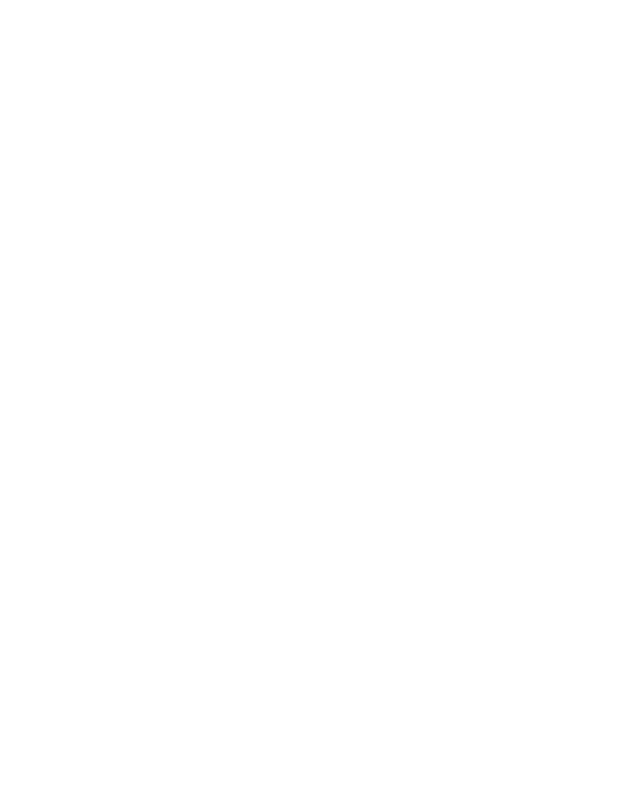
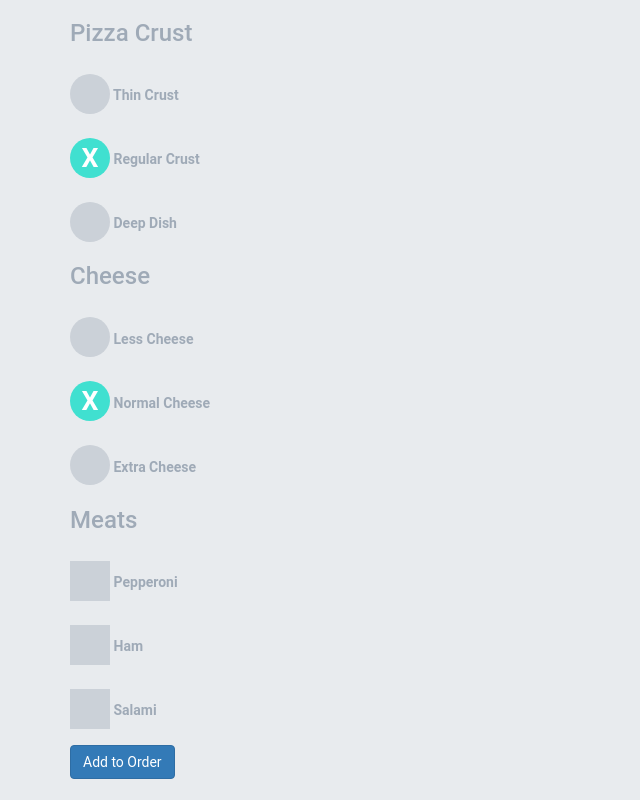
Before and after one commit to thebyronc/orderpizza, a plain HTML site: page index.html in a window 1280 px wide. Shown: the whole page, without its empty margins (0-640 px from the left). Drawn offline with Linux system fonts and the light colour scheme.

Commit message:
add basic form layout and basic js to grab data

```diff
--- a/css/styles.css
+++ b/css/styles.css
@@ -0,0 +1,65 @@
+*{font-family: 'Roboto', sans-serif;}
+
+.option-input {
+  -webkit-appearance: none;
+  -moz-appearance: none;
+  -ms-appearance: none;
+  -o-appearance: none;
+  appearance: none;
+  position: relative;
+  top: 13.33333px;
+  right: 0;
+  bottom: 0;
+  left: 0;
+  height: 40px;
+  width: 40px;
+  transition: all 0.15s ease-out 0s;
+  background: #cbd1d8;
+  border: none;
+  color: #fff;
+  cursor: pointer;
+  display: inline-block;
+  margin-right: 0.5rem;
+  outline: none;
+  position: relative;
+  z-index: 1000;
+}
+.option-input:hover {
+  background: #9faab7;
+}
+.option-input:checked {
+  background: #40e0d0;
+}
+.option-input:checked::before {
+  height: 40px;
+  width: 40px;
+  position: absolute;
+  content: 'X';
+  display: inline-block;
+  font-size: 26.66667px;
+  text-align: center;
+  line-height: 40px;
+}
+
+.option-input.radio {
+  border-radius: 50%;
+}
+.option-input.radio::after {
+  border-radius: 50%;
+}
+
+body {
+  display: -webkit-box;
+  display: -moz-box;
+  display: -ms-flexbox;
+  display: box;
+  background: #e8ebee;
+  color: #9faab7;
+  font-family: "Helvetica Neue", "Helvetica", "Roboto", "Arial", sans-serif;
+
+}
+
+body label {
+  display: block;
+  line-height: 40px;
+}
--- a/index.html
+++ b/index.html
@@ -8,6 +8,63 @@
     <title>The One True Pizza</title>
   </head>
   <body>
+    <div class="container">
+      <div class="row">
+        <div class="col-md-6">
+          <form id="orderPizza">
+            <div class="form-group">
+              <h3>Pizza Crust</h3>
+              <label>
+                <input type="radio" class="option-input radio" name="crust" value="Thin Crust" />
+                Thin Crust
+              </label>
+              <label>
+                <input type="radio" class="option-input radio" name="crust" value="Regular Crust" checked />
+                Regular Crust
+              </label>
+              <label>
+                <input type="radio" class="option-input radio" name="crust" value="Deep Dish" />
+                Deep Dish
+              </label>
+            </div>
+            <div class="form-group">
+              <h3>Cheese</h3>
+              <label>
+                <input type="radio" class="option-input radio" name="cheese" value="Less Cheese" />
+                Less Cheese
+              </label>
+              <label>
+                <input type="radio" class="option-input radio" name="cheese" value="Normal Cheese" checked />
+                Normal Cheese
+              </label>
+              <label>
+                <input type="radio" class="option-input radio" name="cheese" value="Extra Cheese" />
+                Extra Cheese
+              </label>
+            </div>
+            <div class="form-group">
+              <h3>Meats</h3>
+              <label>
+                <input type="checkbox" class="option-input checkbox" name="meats" value="Pepperoni" />
+                Pepperoni
+              </label>
+              <label>
+                <input type="checkbox" class="option-input checkbox" name="meats" value="Ham"  />
+                Ham
+              </label>
+              <label>
+                <input type="checkbox" class="option-input checkbox" name="meats" value="Salami"  />
+                Salami
+              </label>
+            </div>
+            <button type="submit" class="btn btn-primary">Add to Order</button>
+          </form>
+        </div><!-- end col -->
+        <div class="col-md-6">
 
+          <div id="checkoutCart"></div>
+        </div><!-- end col -->
+      </div><!-- end row -->
+    </div><!-- end container -->
   </body>
 </html>
--- a/js/scripts.js
+++ b/js/scripts.js
@@ -1,11 +1,28 @@
 function Pizza(crust, cheese, meats, veggies) {
   this.crust = crust;
   this.cheese = cheese;
-  this.topping = meats;
-  this.topping = veggies;
+  this.meats = meats;
+  this.veggies = veggies;
+  this.cost = this.meats.length + this.veggies.length;
 }
-
+Pizza.prototype.displayOrder = function() {
+  return "You've orderd a " + this.crust + " pizza with "+ this.cheese + "  and the following toppings: "  + this.meats + this.veggies;
+}
 // front end
 $(document).ready(function() {
+  $("#orderPizza").submit(function(event) {
+    event.preventDefault();
+    var crust = $("input:radio[name=crust]:checked").val();
+    var cheese = $("input:radio[name=cheese]:checked").val();
+    var meats = [];
+    $("input:checkbox[name=meats]:checked").each(function(){
+      var checkedMeats = $(this).val();
+      meats.push(checkedMeats);
+    });
+    var veggies = "green pepper";
+    var newPizza = new Pizza(crust, cheese, meats, veggies);
 
+    $("#checkoutCart").append('<div>' + newPizza.displayOrder() +'</div>');
+
+  });
 }); // end document.ready
```
